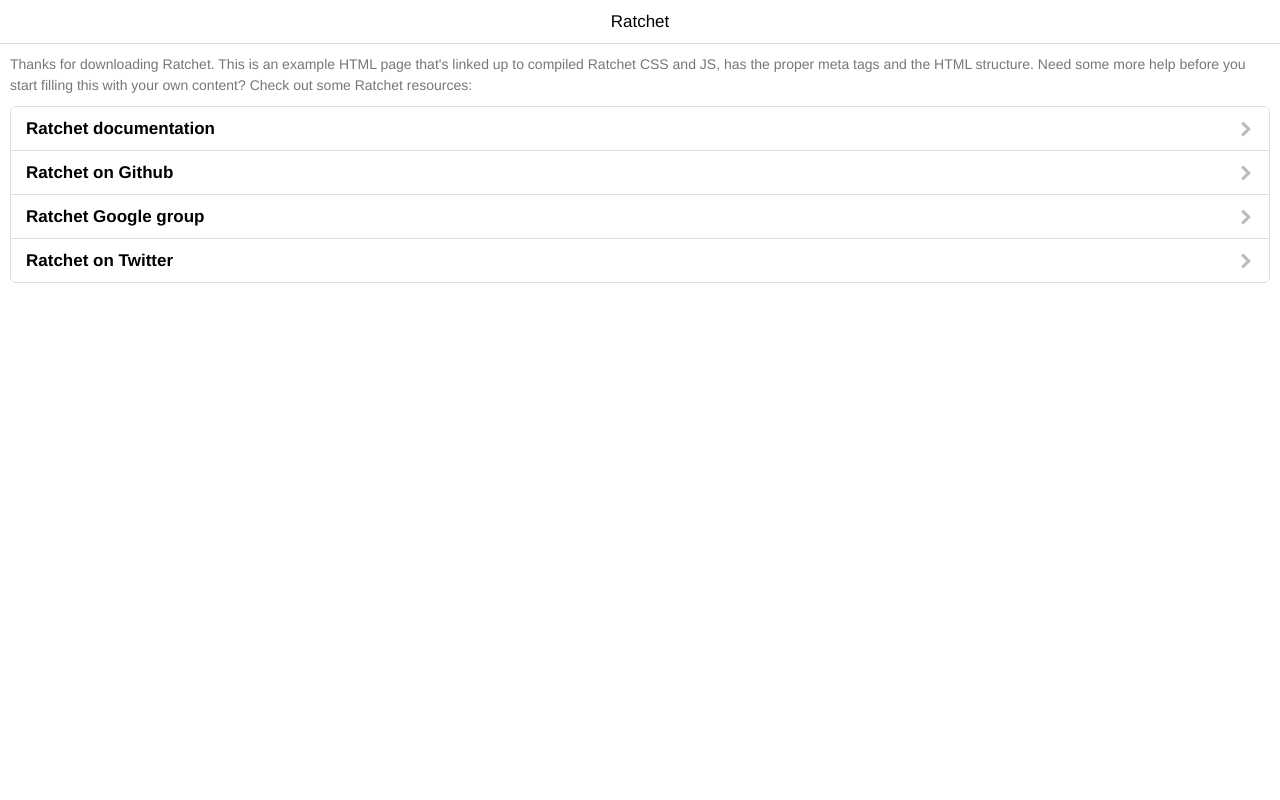
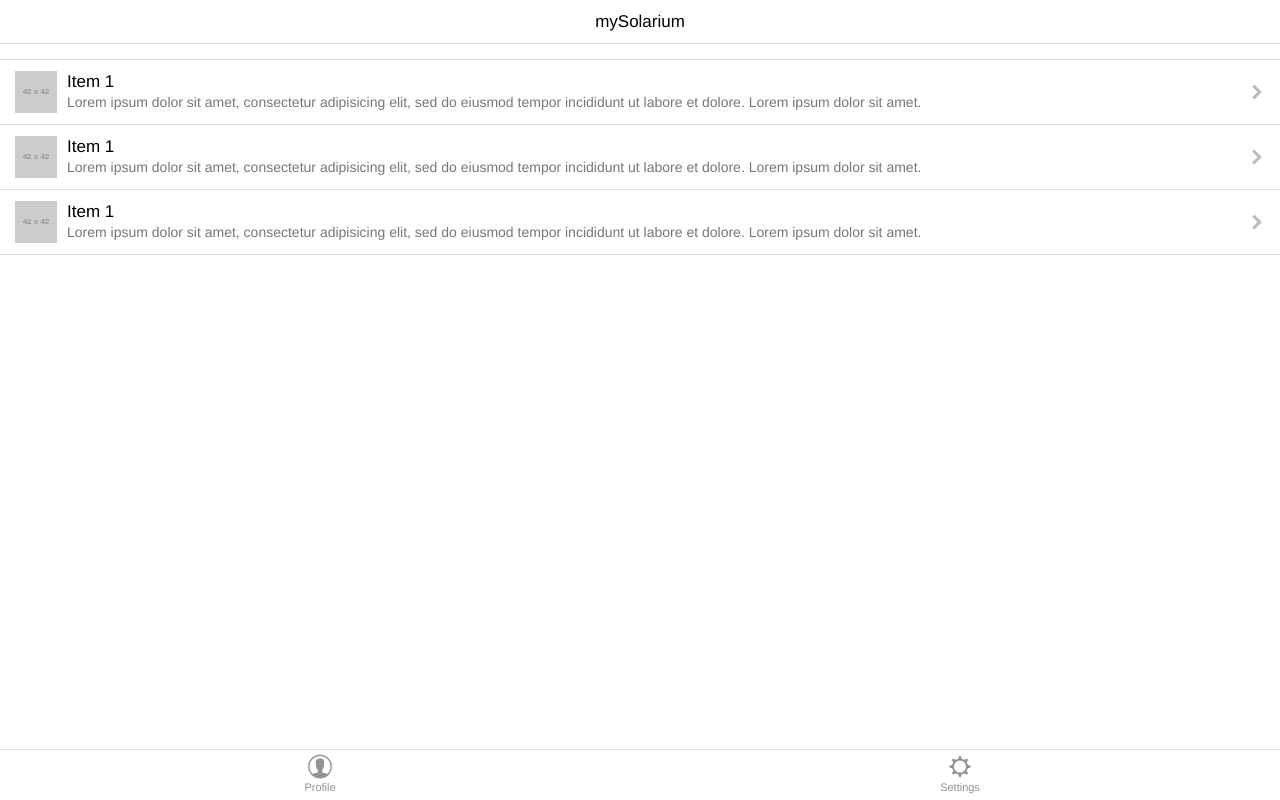
Before and after one commit to seanttaylor/mysol-app, a website: page www/index.html in a window 1280 px wide. Drawn offline with Linux system fonts and the light colour scheme; files that its build step writes are made by us from their sources; placeholder pictures from the web are drawn by us; files whose address does not match are found by name.

Commit message:
SCAFFOLDED CLIENT-SIDE JS APP.

```diff
--- a/www/index.html
+++ b/www/index.html
@@ -2,7 +2,7 @@
 <html>
   <head>
     <meta charset="utf-8">
-    <title>Ratchet template page</title>
+    <title>mySolarium</title>
 
     <!-- Sets initial viewport load and disables zooming  -->
     <meta name="viewport" content="initial-scale=1, maximum-scale=1">
@@ -14,43 +14,66 @@
     <!-- Include the compiled Ratchet CSS -->
     <link href="./css/ratchet.min.css" rel="stylesheet">
 
+    <!-- mySōl client CSS -->
+    <link href="./css/mysol.css" rel="stylesheet">
+
     <!-- Include the compiled Ratchet JS -->
     <script src="./js/ratchet.min.js"></script>
+
+    <script src="https://cdnjs.cloudflare.com/ajax/libs/rxjs/6.5.3/rxjs.umd.min.js"></script>
+
+    <!-- mySōl client application -->
+     <script src="./js/mysol.js"></script>
+
   </head>
   <body>
 
     <!-- Make sure all your bars are the first things in your <body> -->
     <header class="bar bar-nav">
-      <h1 class="title">Ratchet</h1>
+      <h1 class="title">mySolarium</h1>
     </header>
 
     <!-- Wrap all non-bar HTML in the .content div (this is actually what scrolls) -->
     <div class="content">
-      <p class="content-padded">Thanks for downloading Ratchet. This is an example HTML page that's linked up to compiled Ratchet CSS and JS, has the proper meta tags and the HTML structure. Need some more help before you start filling this with your own content? Check out some Ratchet resources:</p>
-      <div class="card">
       <ul class="table-view">
-          <li class="table-view-cell">
-            <a class="push-right" href="http://goratchet.com">
-              <strong>Ratchet documentation</strong>
+        <li class="table-view-cell media">
+          <a class="navigate-right">
+            <img class="media-object pull-left" src="http://placehold.it/42x42">
+            <div class="media-body">
+              Item 1
+              <p>Lorem ipsum dolor sit amet, consectetur adipisicing elit, sed do eiusmod tempor incididunt ut labore et dolore. Lorem ipsum dolor sit amet.</p>
+            </div>
           </a>
         </li>
-          <li class="table-view-cell">
-            <a class="push-right" href="https://github.com/twbs/ratchet/">
-              <strong>Ratchet on Github</strong>
+        <li class="table-view-cell media">
+          <a class="navigate-right">
+            <img class="media-object pull-left" src="http://placehold.it/42x42">
+            <div class="media-body">
+              Item 1
+              <p>Lorem ipsum dolor sit amet, consectetur adipisicing elit, sed do eiusmod tempor incididunt ut labore et dolore. Lorem ipsum dolor sit amet.</p>
+            </div>
           </a>
         </li>
-          <li class="table-view-cell">
-            <a class="push-right" href="https://groups.google.com/forum/#!forum/goratchet">
-              <strong>Ratchet Google group</strong>
-            </a>
-          </li>
-          <li class="table-view-cell">
-            <a class="push-right" href="https://twitter.com/goratchet">
-              <strong>Ratchet on Twitter</strong>
+        <li class="table-view-cell media">
+          <a class="navigate-right">
+            <img class="media-object pull-left" src="http://placehold.it/42x42">
+            <div class="media-body">
+              Item 1
+              <p>Lorem ipsum dolor sit amet, consectetur adipisicing elit, sed do eiusmod tempor incididunt ut labore et dolore. Lorem ipsum dolor sit amet.</p>
+            </div>
           </a>
         </li>
       </ul>
-      </div>
+      <nav class="bar bar-tab">
+        <a class="tab-item" href="#">
+          <span class="icon icon-person"></span>
+          <span class="tab-label">Profile</span>
+        </a>
+        <a class="tab-item" href="../settings.html" data-transition="slide-in">
+          <span class="icon icon-gear"></span>
+          <span class="tab-label">Settings</span>
+        </a>
+      </nav>
     </div>
 
   </body>
```
Also changed, not shown: www/device-info.html (added, +52 -0 lines), www/settings.html (added, +57 -0 lines), dist/css/mysol.css (added), dist/js/mysol.js (added). Lines whose indentation alone changed are shown as unchanged.
